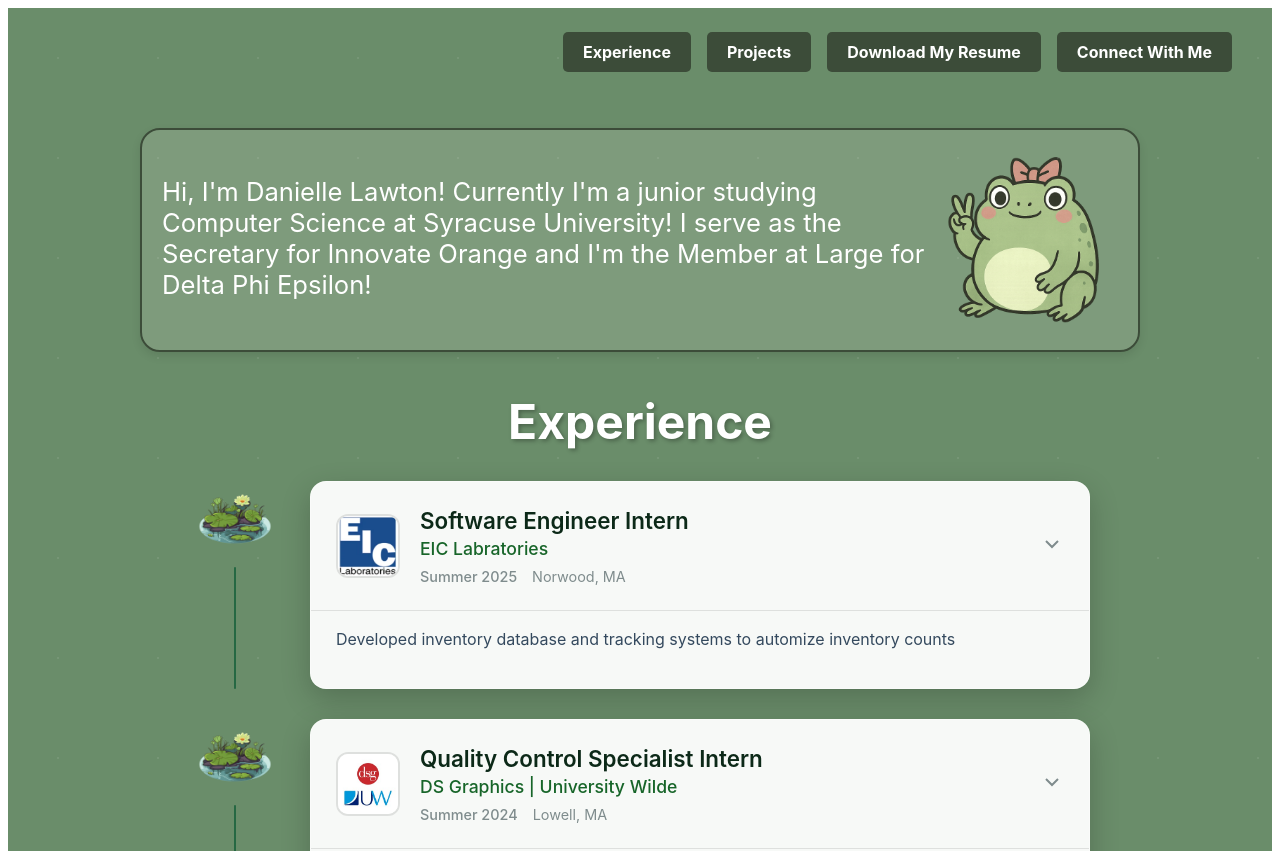
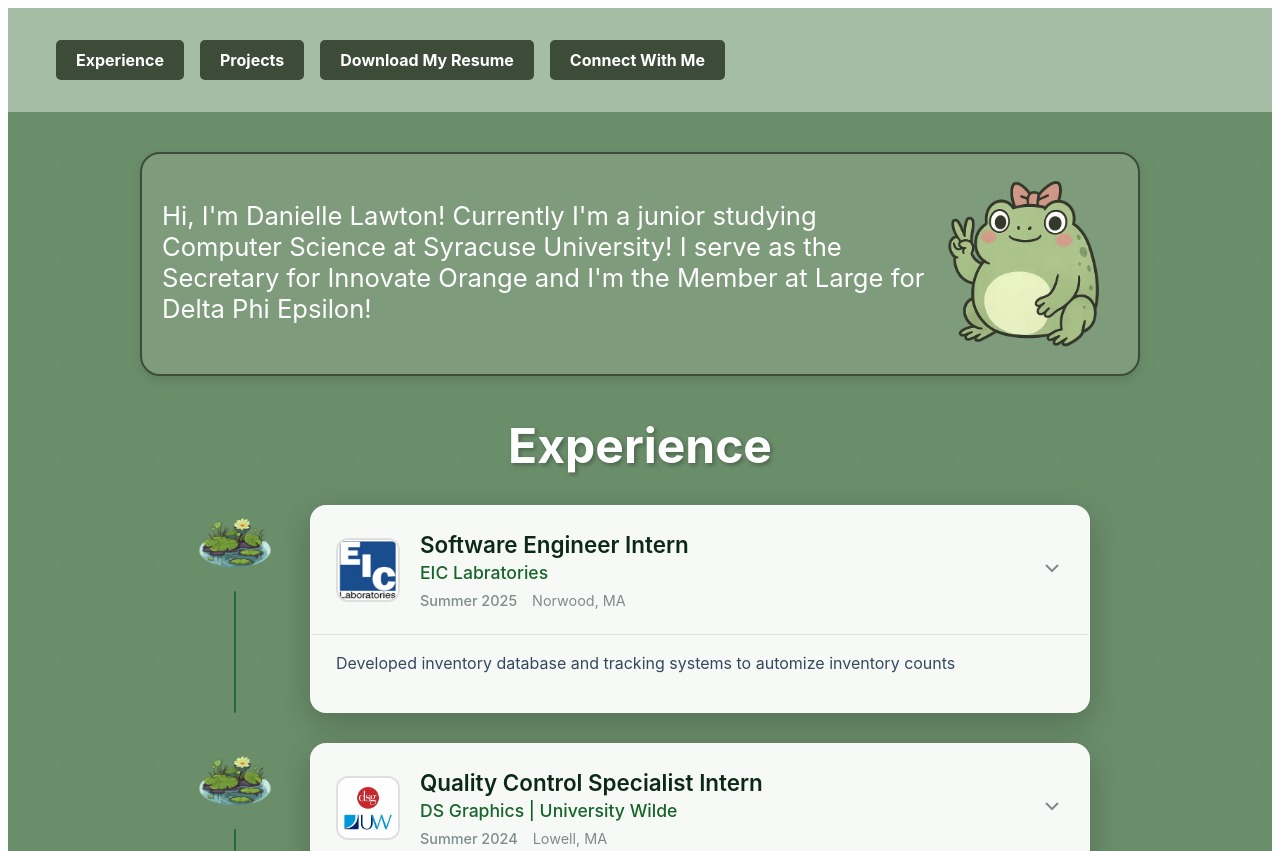
Before and after one commit to dalawton/my-portfolio, a Next.js app: page / in a window 1280 px wide. Shown: the top 851 px of the page. Built offline with nearby package versions, Linux system fonts and the light colour scheme.

Commit message:
fixed header

```diff
--- a/styles/Experience.module.css
+++ b/styles/Experience.module.css
@@ -5,7 +5,8 @@
 }
 
 .header {
-  position: fixed;
+  position: sticky;
+  background-color: #a5bca5;
   top: 0;
   right: 0;
   padding: 2rem 3rem;
@@ -31,7 +32,7 @@
 
 .main {
   display: flex;
-  padding-top: 50px;
+  padding-top: 0px;
   align-items: center;
   min-height: 17vw;
   justify-content: center;
@@ -54,7 +55,7 @@
   display: flex;
   font-size: 1.6rem;
   color: white;
-  margin-top: 60px;
+  margin-top: 30px;
   margin-bottom: 0px;
   padding: 20px;
   font-weight: 400;
@@ -72,7 +73,7 @@
 }
 
 .resumeSection {
-  margin-top: 20px;
+  margin-top: 10px;
   text-align: center;
   display: flex;
   gap: 5px;
```
